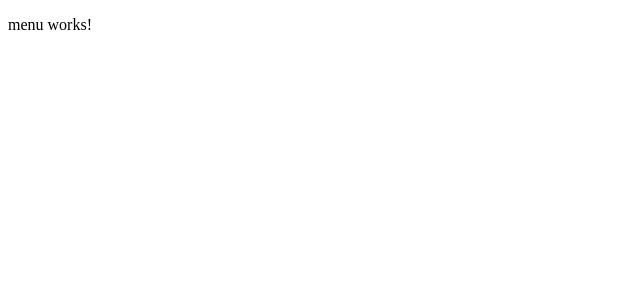
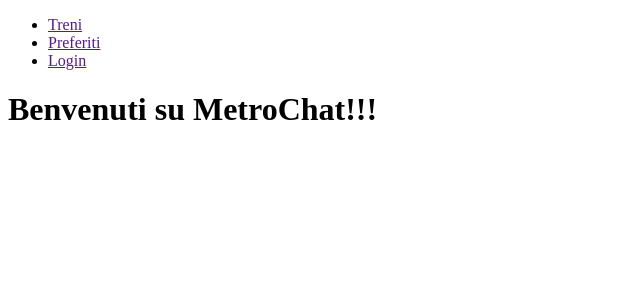
Before and after one commit to ngAlessioDev/MetroChat, an Angular app: page / in a window 1280 px wide. Shown: the top 300 px of the page, without its empty margins (0-640 px from the left). Built offline with nearby package versions, Linux system fonts and the light colour scheme.

Commit message:
iniziato menu' con interpolazione

```diff
--- a/src/app/app.component.html
+++ b/src/app/app.component.html
@@ -1 +1,2 @@
 <app-menu></app-menu>
+<h1>Benvenuti su {{ title }}!!!</h1>
--- a/src/app/app.module.ts
+++ b/src/app/app.module.ts
@@ -5,10 +5,12 @@ import { AppRoutingModule } from './app-routing.module';
 import { AppComponent } from './app.component';
 import { MenuComponent } from './menu/menu.component';
 
+
 @NgModule({
   declarations: [
     AppComponent,
     MenuComponent,
+
 
   ],
   imports: [
--- a/src/app/menu/menu.component.html
+++ b/src/app/menu/menu.component.html
@@ -1 +1,7 @@
-<p>menu works!</p>
+<nav>
+    <ul>
+        <li><a href="">{{link_menu_1}}</a></li>
+        <li><a href="">{{link_menu_2}}</a></li>
+        <li><a href="">{{link_menu_3}}</a></li>
+    </ul>
+</nav>
--- a/src/app/menu/menu.component.ts
+++ b/src/app/menu/menu.component.ts
@@ -1,4 +1,5 @@
 import { Component } from '@angular/core';
+
 
 @Component({
   selector: 'app-menu',
@@ -6,5 +7,12 @@ import { Component } from '@angular/core';
   styleUrls: ['./menu.component.css']
 })
 export class MenuComponent {
+link_menu_1: string;
+link_menu_2: string;
+link_menu_3: string;
+constructor(){
+  this.link_menu_1 ="Treni";
+  this.link_menu_2 ="Preferiti";
+  this.link_menu_3 ="Login";
 
-}
+}}
```
